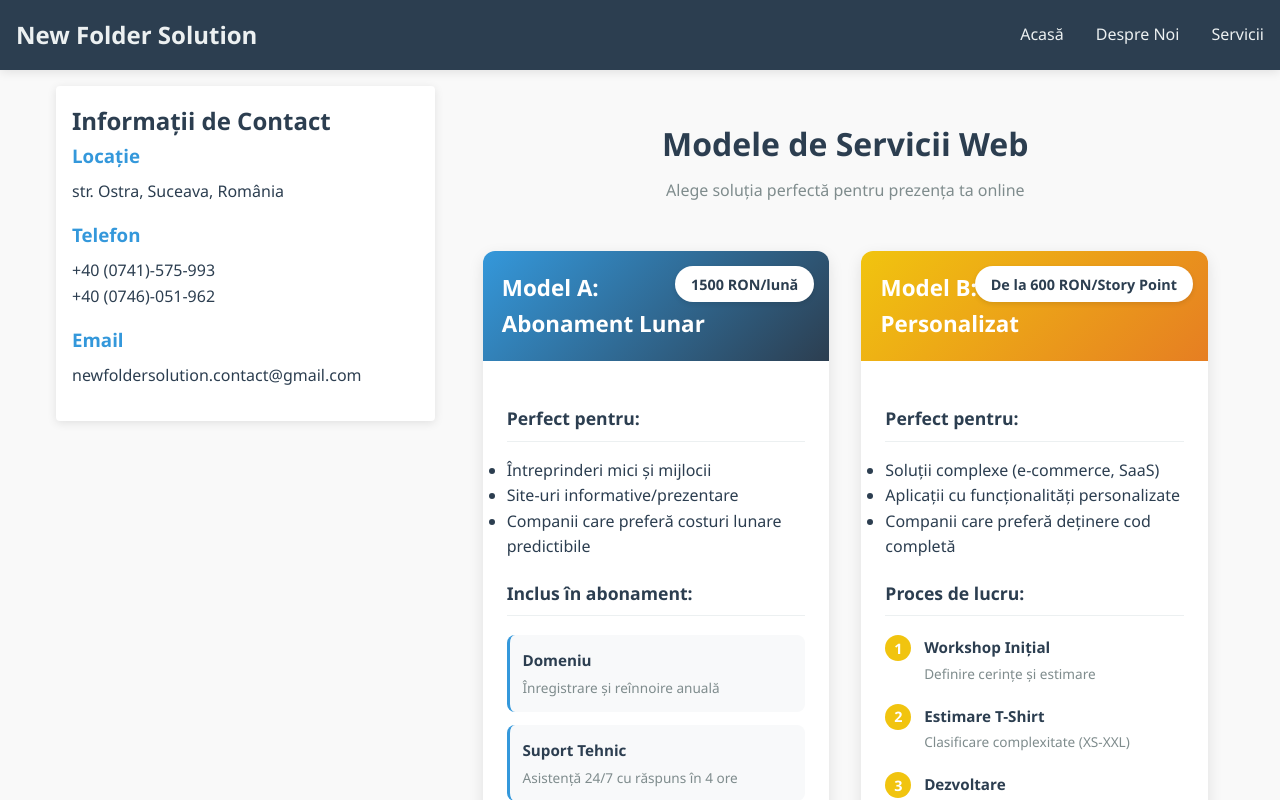
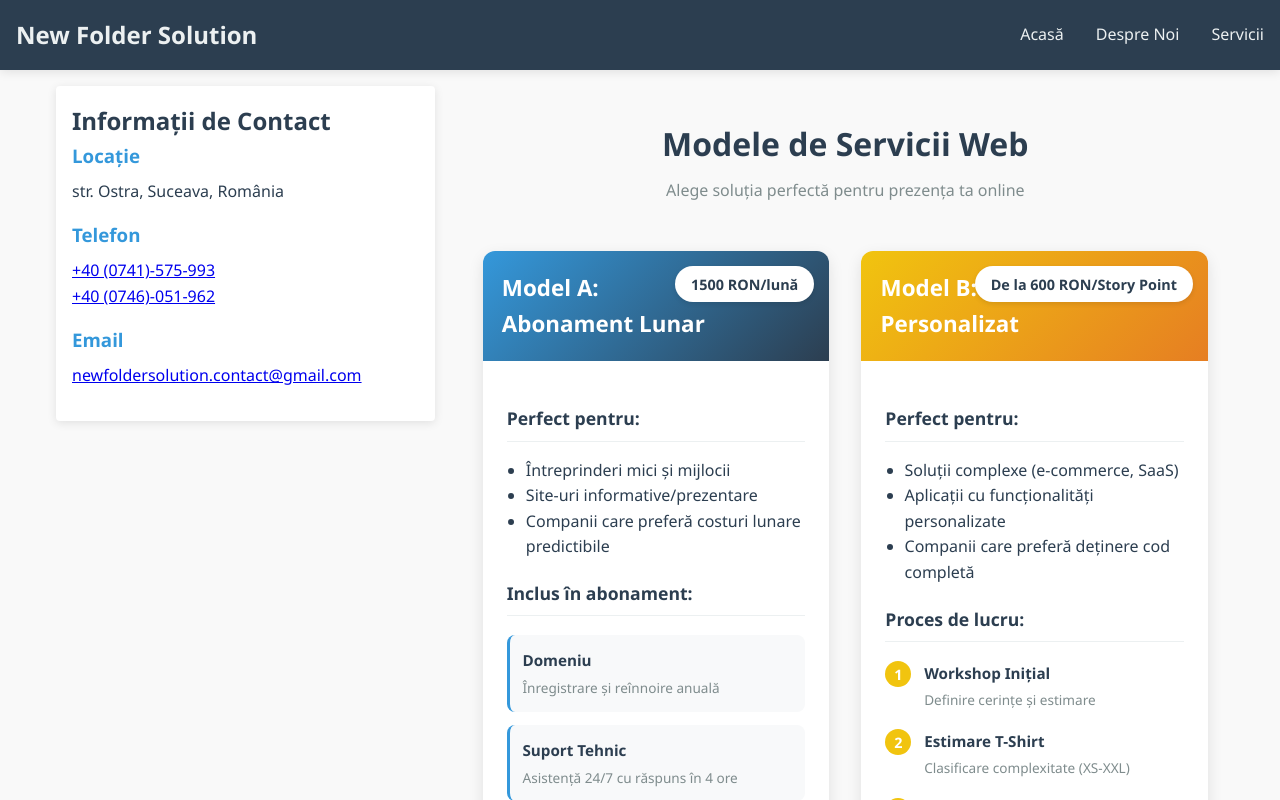
Before and after one commit to cojovlad/react-app-nfs, a React (Create React App) app: page /services in a window 1280 px wide. Shown: the top 800 px of the page. Built offline with nearby package versions, Linux system fonts and the light colour scheme.

Commit message:
feature/002 skeleton done, working app, full functionality

```diff
--- a/src/pages/AboutPage/AboutPage.tsx
+++ b/src/pages/AboutPage/AboutPage.tsx
@@ -91,7 +91,7 @@ const AboutPage: React.FC = () => {
 
                     <div className={styles.ctaSection}>
                         <h2>Gata pentru un site modern fără investiție inițială?</h2>
-                        <a href="/contact" className={styles.ctaButton}>Solicită Demo Gratuit</a>
+                        <a href="https://forms.gle/93V4aza89268hZ8MA" className={styles.ctaButton}>Solicită Demo Gratuit</a>
                         <p>Transformă online-ul tău în doar 72 de ore cu abonamentul nostru lunar</p>
                     </div>
                 </section>
--- a/src/pages/ServicesPage/ServicesPage.module.css
+++ b/src/pages/ServicesPage/ServicesPage.module.css
@@ -75,6 +75,11 @@
 
 .modelContent {
     padding: 1.5rem;
+}
+
+.modelContent ul {
+    padding-left: 1.2rem;
+    margin: 1rem 0;
 }
 
 .modelContent h3 {
--- a/src/pages/ServicesPage/ServicesPage.tsx
+++ b/src/pages/ServicesPage/ServicesPage.tsx
@@ -70,7 +70,7 @@ const ServicesPage: React.FC = () => {
                         </div>
 
                         <div className={styles.ctaContainer}>
-                            <a href="/contact" className={styles.primaryCta}>Solicită Demo</a>
+                            <a href="https://forms.gle/93V4aza89268hZ8MA" className={styles.primaryCta}>Solicită Demo</a>
                         </div>
                     </div>
 
@@ -177,7 +177,7 @@ const ServicesPage: React.FC = () => {
                         </div>
 
                         <div className={styles.ctaContainer}>
-                            <a href="/contact" className={styles.secondaryCta}>Solicită Estimare</a>
+                            <a href="https://forms.gle/93V4aza89268hZ8MA" className={styles.secondaryCta}>Solicită Estimare</a>
                         </div>
                     </div>
                 </section>
@@ -232,7 +232,7 @@ const ServicesPage: React.FC = () => {
                 <section className={styles.contactSection}>
                     <h2>Nu ești sigur ce model ți se potrivește?</h2>
                     <p>Programează o consultație gratuită cu specialistul nostru</p>
-                    <a href="/contact" className={styles.contactCta}>Contactează-ne acum</a>
+                    <a href="https://forms.gle/93V4aza89268hZ8MA" className={styles.contactCta}>Contactează-ne acum</a>
                 </section>
             </div>
         </MainLayout>
--- a/src/sections/ContactInfo/ContactInfo.tsx
+++ b/src/sections/ContactInfo/ContactInfo.tsx
@@ -14,19 +14,18 @@ const ContactInfo: React.FC = () => {
 
             <div className={styles.infoItem}>
                 <h3>Telefon</h3>
-                <p>+40 (0741)-575-993</p>
-                <p>+40 (0746)-051-962</p>
+                <p>
+                    <a href="tel:+400741575993">+40 (0741)-575-993</a>
+                </p>
+                <p>
+                    <a href="tel:+400746051962">+40 (0746)-051-962</a>
+                </p>
             </div>
 
             <div className={styles.infoItem}>
                 <h3>Email</h3>
-                <p>newfoldersolution.contact@gmail.com</p>
+                <p><a href="mailto:newfoldersolution.contact@gmail.com">newfoldersolution.contact@gmail.com</a></p>
             </div>
-
-            {/*<div className={styles.infoItem}>*/}
-            {/*    <h3>Recenzii Google</h3>*/}
-            {/*    <div className={styles.rating}>★★★★★ (4.9/5)</div>*/}
-            {/*</div>*/}
         </div>
     );
 };
```
